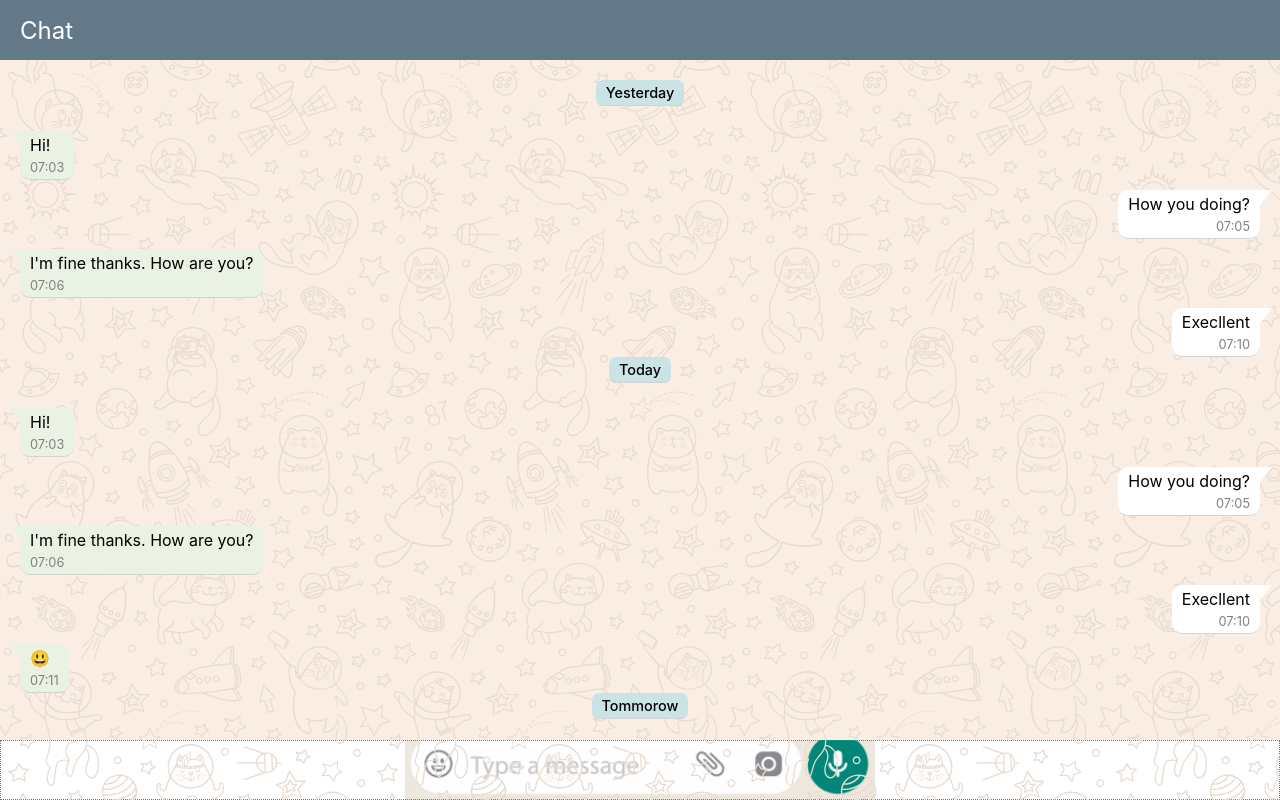
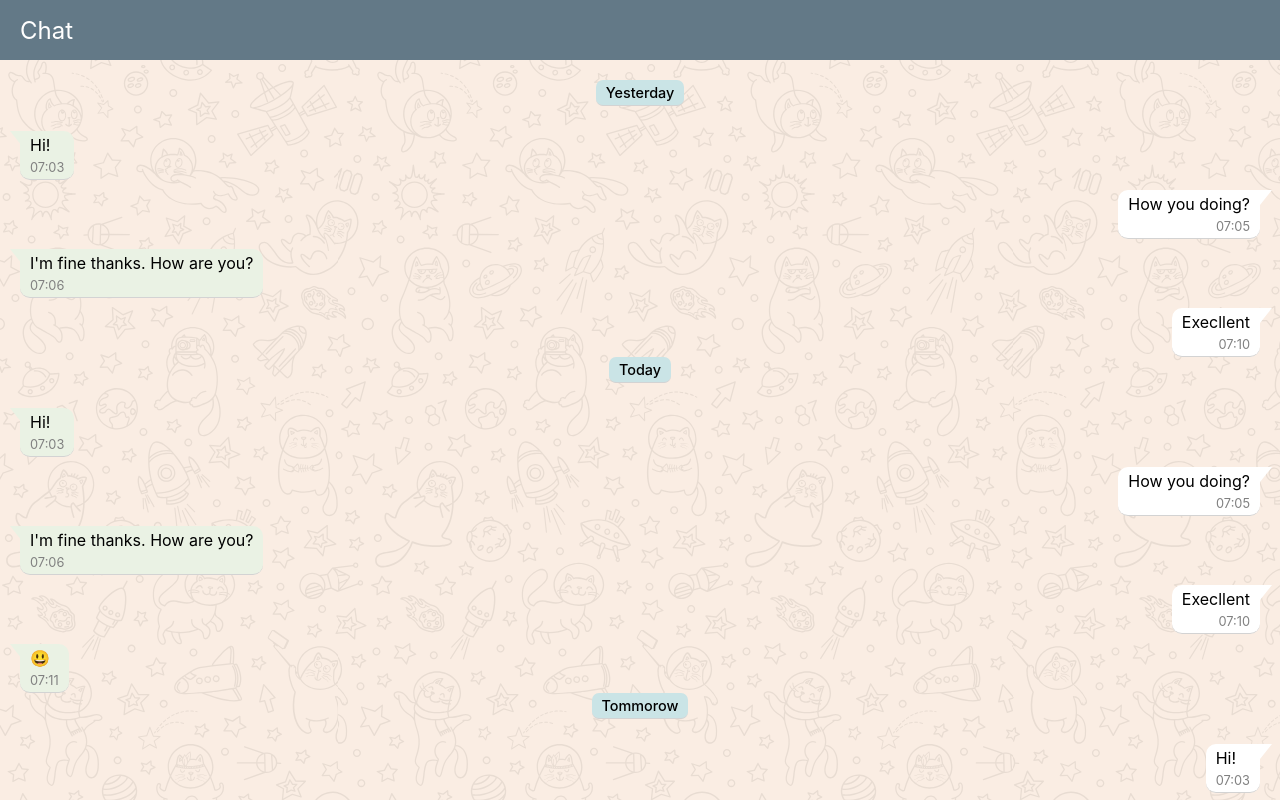
Before and after one commit to alexeimdev/messaging-app, a React (Create React App) app in the folder client/: page /chat in a window 1280 px wide. Built offline with nearby package versions, Linux system fonts and the light colour scheme.

Commit message:
Grid change

```diff
--- a/client/src/layouts/chatLayout.module.scss
+++ b/client/src/layouts/chatLayout.module.scss
@@ -2,12 +2,13 @@
 
 .layout {
     display: grid;
-    grid-template-rows: 60px auto 60px;
+    grid-template-rows: auto;
     height: 100vh;
     width: 100%;
 }
 
 .header {
+    height: 60px;
     background-color: $slite-gray;
     padding: 0 20px;
     display: flex;
@@ -25,5 +26,4 @@
 }
 
 .footer {
-    border: 1px dotted $slite-gray;
 }
```
